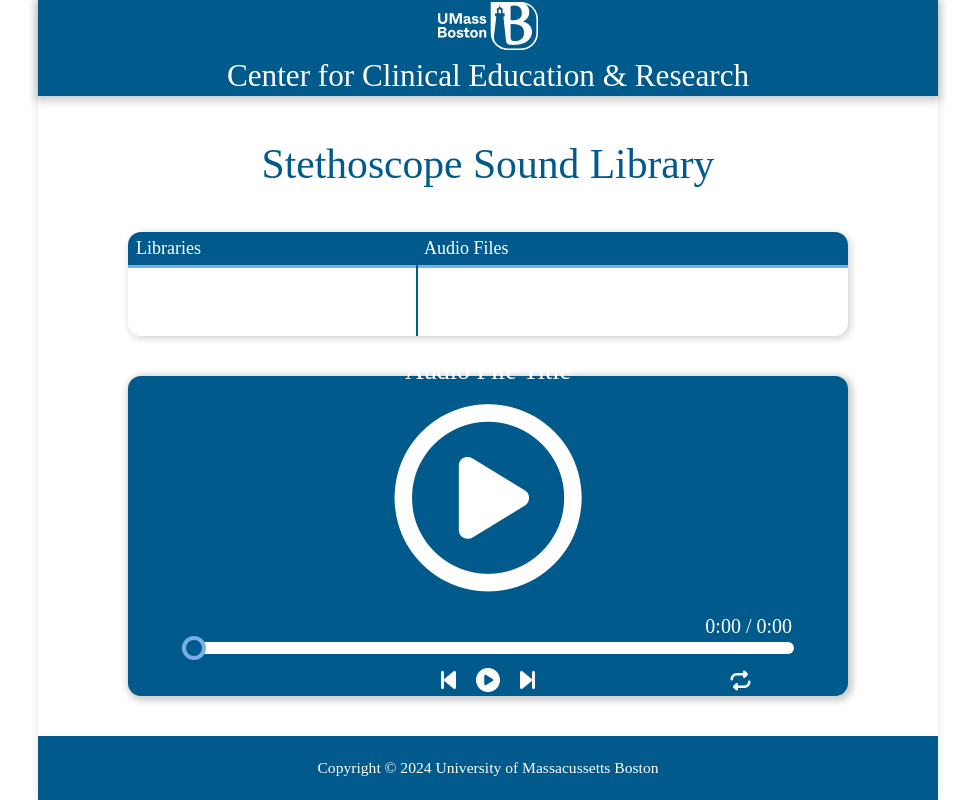
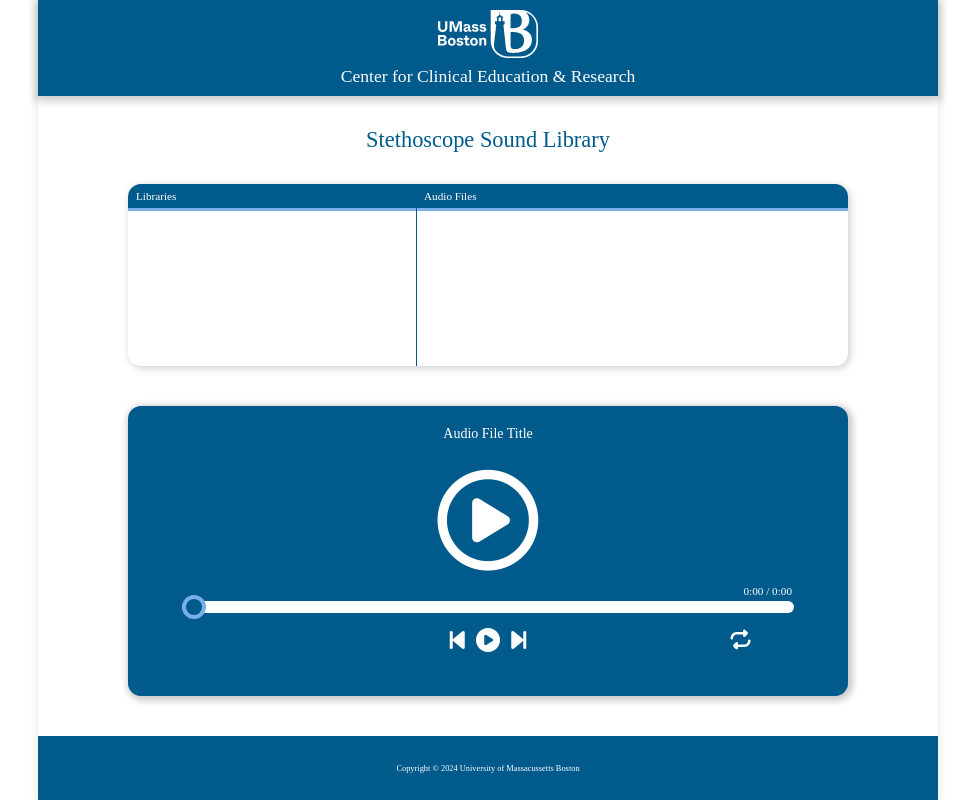
Before and after one commit to DEM-1323/Stethescope-Sound-Library, a Flask app: page / in a window 1280 px wide. Shown: the whole page, without its empty margins (152-1127 px from the left). Run offline with Flask 3, Linux system fonts and the light colour scheme; data that the repository does not hold is empty; some web fonts are replaced.

Commit message:
finetuned font sizing for screen width above 1024px

```diff
--- a/static/css/styles.css
+++ b/static/css/styles.css
@@ -400,6 +400,7 @@
 @media (min-width: 1025px) {
     html, body {
         background-color: #fff; /* Change background color to add contrast */
+        font-size: calc(0.5vh + 0.125vw);
     }
     .App {
       max-width: 900px; /* max-width to restrict the app size */
```
